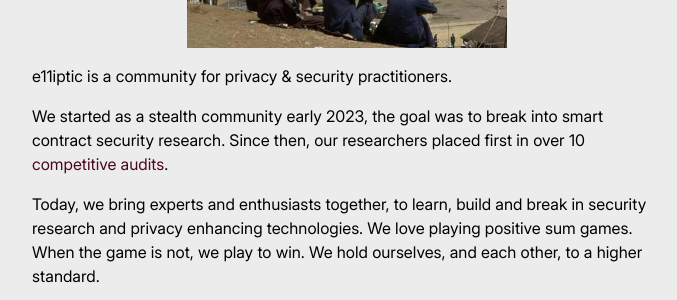
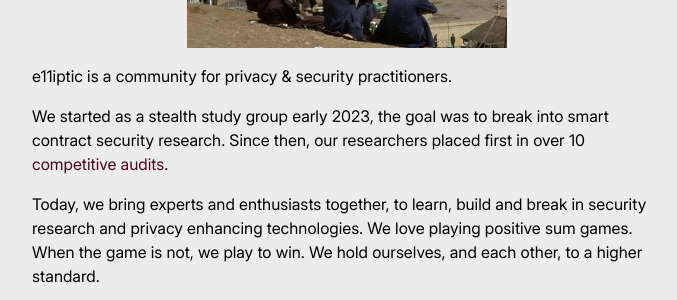
Before and after one commit to e11iptic/e11iptic.github.io, a Jekyll site: the page built from _posts/2025-11-02-Manifesto.md, in a window 1280 px wide. Shown: the part 587-887 px from the top of the page, without its empty margins (258-935 px from the left). Built offline with Jekyll 4.4.1, drawn with Linux system fonts in a browser that asks for light colours.

Commit message:
Update manifesto

```diff
--- a/_posts/2025-11-02-Manifesto.md
+++ b/_posts/2025-11-02-Manifesto.md
@@ -8,7 +8,7 @@
 
 e11iptic is a community for privacy & security practitioners.
 
-We started as a stealth community early 2023, the goal was to break into smart contract security research. Since then, our researchers placed first in over 10 [competitive audits](https://docs.codehawks.com/hawks-auditors/what-is-an-auditing-competition).
+We started as a stealth study group early 2023, the goal was to break into smart contract security research. Since then, our researchers placed first in over 10 [competitive audits](https://docs.codehawks.com/hawks-auditors/what-is-an-auditing-competition).
 
 Today, we bring experts and enthusiasts together, to learn, build and break in security research and privacy enhancing technologies. We love playing positive sum games. When the game is not, we play to win. We hold ourselves, and each other, to a higher standard.
 
```
